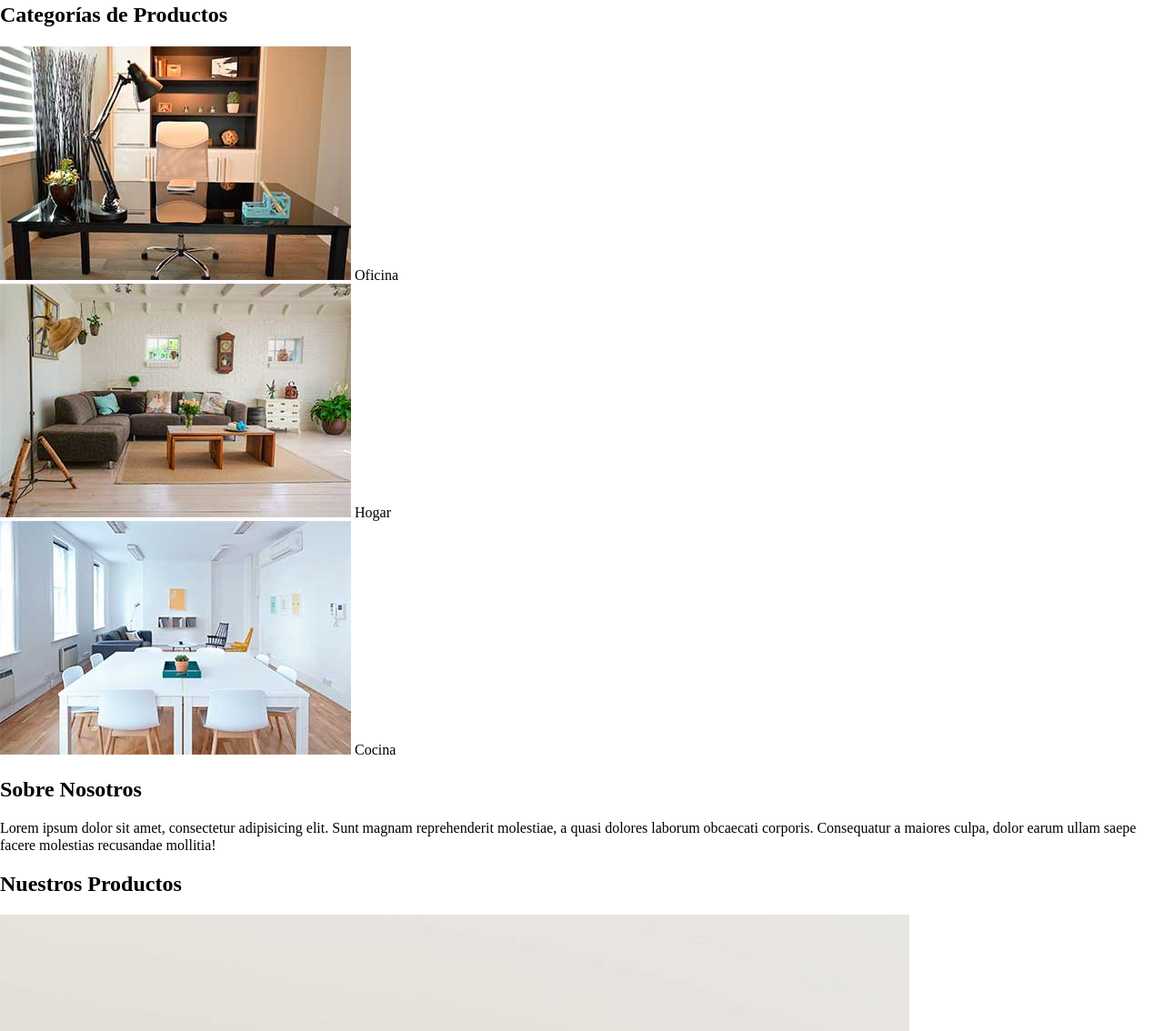
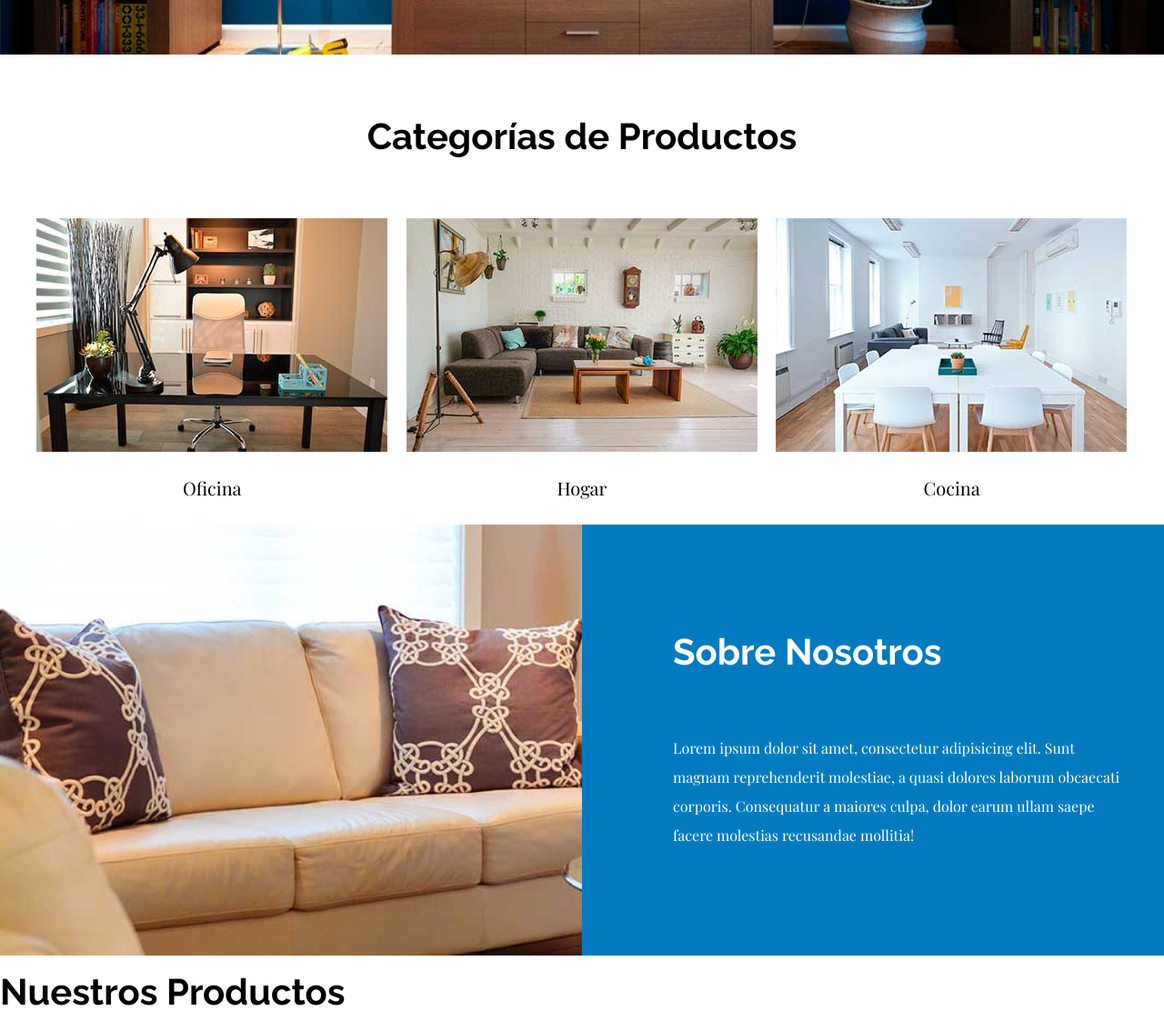
Before and after one commit to SergioSanchezPerez19/e-commerce.github.io, a plain HTML site: page index.html in a window 1280 px wide. Shown: the part 763-1897 px from the top of the page at 91% size. Drawn offline with nearby package versions, Linux system fonts and the light colour scheme; a web font is replaced by a local one.

Commit message:
SeSa: Section categories and update global tags

```diff
--- a/index.html
+++ b/index.html
@@ -5,6 +5,11 @@
         <meta name="viewport" content="width=device-width, initial-scale=1.0" />
         <title>Ecommerce - Home</title>
         <link rel="stylesheet" href="styles/normalice.css" />
+        <link rel="preconnect" href="https://fonts.googleapis.com" />
+        <link rel="preconnect" href="https://fonts.gstatic.com" crossorigin />
+        <link
+            href="https://fonts.googleapis.com/css2?family=Playfair+Display:ital,wght@0,400..900;1,400..900&family=Raleway:ital,wght@0,100..900;1,100..900&display=swap"
+            rel="stylesheet" />
         <link rel="stylesheet" href="styles/styles.css" />
     </head>
     <body>
@@ -25,30 +30,34 @@
 
         <div class="hero"></div>
 
-        <section>
-            <h2>Categorías de Productos</h2>
-            <div>
+        <section class="contenedor categorias">
+            <h2>Categorías de <span>Productos</span></h2>
+            <div class="listado-categorias">
+                <div class="categoria">
                     <img src="./img/categoria1.jpg" alt="Imagen categoría 1" />
                     <a href="#">Oficina</a>
                 </div>
-            <div>
+                <div class="categoria">
                     <img src="./img/categoria2.jpg" alt="Imagen categoría 2" />
                     <a href="#">Hogar</a>
                 </div>
-            <div>
+                <div class="categoria">
                     <img src="./img/categoria3.jpg" alt="Imagen categoría 3" />
                     <a href="#">Cocina</a>
+                </div>
             </div>
         </section>
 
         <section class="sobre-nosotros">
-            <div>
+            <div class="contenedor sobre-nosotros-flex">
+                <div class="texto-nosotros">
                     <h2>Sobre Nosotros</h2>
                     <p>
                         Lorem ipsum dolor sit amet, consectetur adipisicing elit. Sunt magnam reprehenderit molestiae, a
                         quasi dolores laborum obcaecati corporis. Consequatur a maiores culpa, dolor earum ullam saepe
                         facere molestias recusandae mollitia!
                     </p>
+                </div>
             </div>
         </section>
 
--- a/styles/styles.css
+++ b/styles/styles.css
@@ -1,26 +1,60 @@
 html {
     box-sizing: border-box;
+    /* Si ponemos esto, 1REM = 10PX */
+    font-size: 62.5%;
 }
 *,
 *:after,
 *:before {
     box-sizing: inherit;
 }
+
+body {
+    font-family: 'Playfair Display', serif;
+    font-optical-sizing: auto;
+    font-size: 1.6rem;
+    line-height: 2;
+}
+
 /** Globales */
+h1,
+h2,
+h3 {
+    font-family: 'Raleway', sans-serif;
+    font-optical-sizing: auto;
+    margin: 0 0 5rem 0;
+}
+
+h1 {
+    font-size: 5rem;
+}
+
+h2 {
+    font-size: 4rem;
+}
+
+h3 {
+    font-size: 3rem;
+}
+
 a {
     text-decoration: none;
     color: black;
 }
 
 .contenedor {
-    max-width: 1200px;
+    max-width: 120rem;
     margin: 0 auto;
+}
+
+img {
+    max-width: 100%;
+    display: block;
 }
 
 /** Header y navegación */
 .nombre-sitio {
-    margin-top: 50px;
-    margin-bottom: 50px;
+    margin-top: 5rem;
     text-align: center;
 }
 
@@ -29,16 +63,66 @@ a {
 }
 
 .contenedor-navegacion {
-    border-top: 1px solid #e1e1e1;
+    border-top: 0.1rem solid #e1e1e1;
 }
 
 .nav-principal {
-    padding: 20px 0px;
+    padding: 2rem 0px;
+    display: flex;
+    justify-content: space-between;
 }
 
 .hero {
     background-image: url(../img/principal.jpg);
     background-repeat: no-repeat;
     background-size: cover;
-    height: 550px;
+    background-position: center center;
+    height: 55rem;
 }
+
+/** Categorías */
+.categorias {
+    padding-top: 5rem;
+}
+.categorias h2 {
+    text-align: center;
+}
+
+.categoria a {
+    text-align: center;
+    display: block;
+    padding: 2rem;
+    font-size: 2rem;
+}
+
+.categoria a:hover {
+    background-color: #037bc0;
+    color: white;
+    border-bottom-right-radius: 1rem;
+}
+
+.listado-categorias {
+    display: grid;
+    grid-template-columns: repeat(3, 1fr);
+    gap: 2rem;
+}
+
+/** Sobre Nosotros */
+.sobre-nosotros {
+    background-image: linear-gradient(to right, transparent 50%, #037bc0 50%, #037bc0 100%), url(../img/nosotros.jpg);
+    background-position: left center;
+    padding: 10rem 0;
+    background-repeat: no-repeat;
+    background-size: 100%, 120rem;
+}
+
+.sobre-nosotros-flex {
+    display: flex;
+    justify-content: flex-end;
+}
+
+.texto-nosotros {
+    flex-basis: 50%;
+    padding-left: 10rem;
+    color: white;
+}
```
Lines whose indentation alone changed are shown as unchanged.
